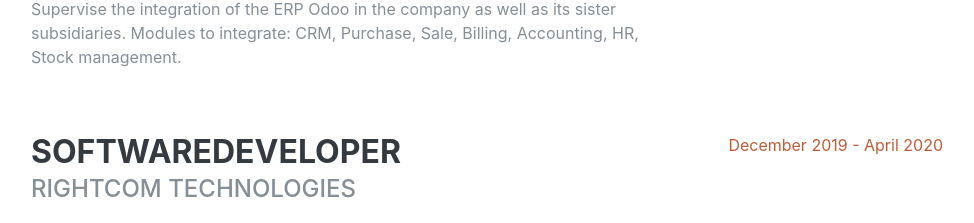
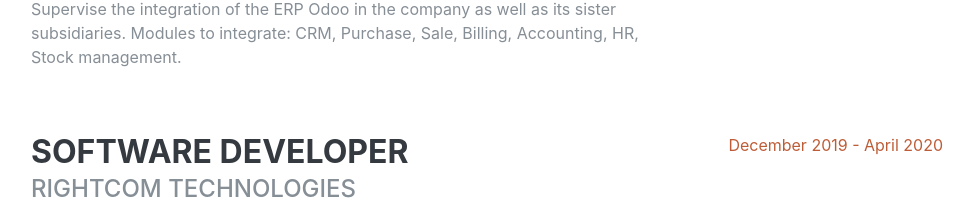
Before and after one commit to Vector22/Vector22.github.io, a plain HTML site: page index.html in a window 1280 px wide. Shown: the part 1096-1319 px from the top of the page, without its empty margins (289-1263 px from the left). Drawn offline with Linux system fonts and the light colour scheme; a web font is replaced by a local one.

Commit message:
Fix typo on RightCom EXP.

```diff
--- a/index.html
+++ b/index.html
@@ -113,7 +113,7 @@
 
         <div class="resume-item d-flex flex-column flex-md-row justify-content-between mb-5">
           <div class="resume-content">
-            <h3 class="mb-0">SoftwareDeveloper</h3>
+            <h3 class="mb-0">Software Developer</h3>
             <div class="subheading mb-3">RightCom Technologies</div>
             <p>
               Implementation, testing and documentation of APIs for the differents
```
